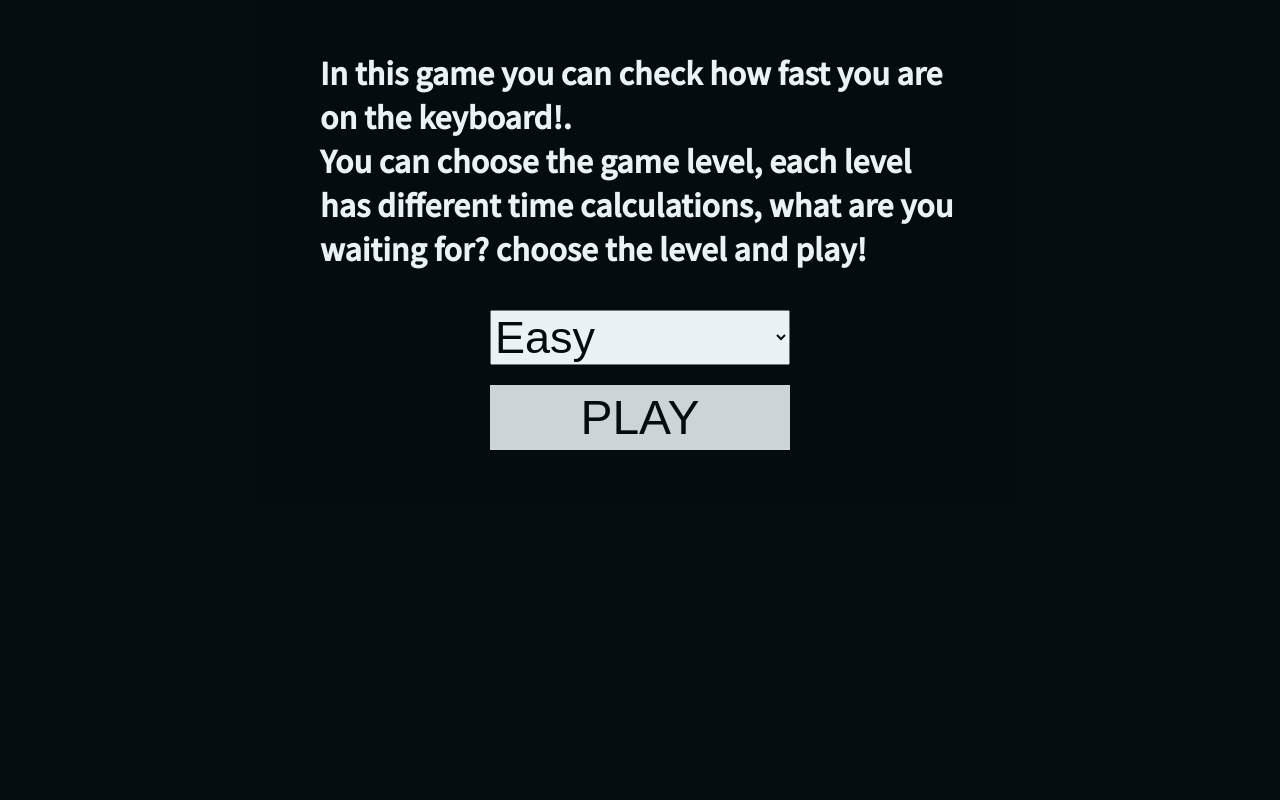
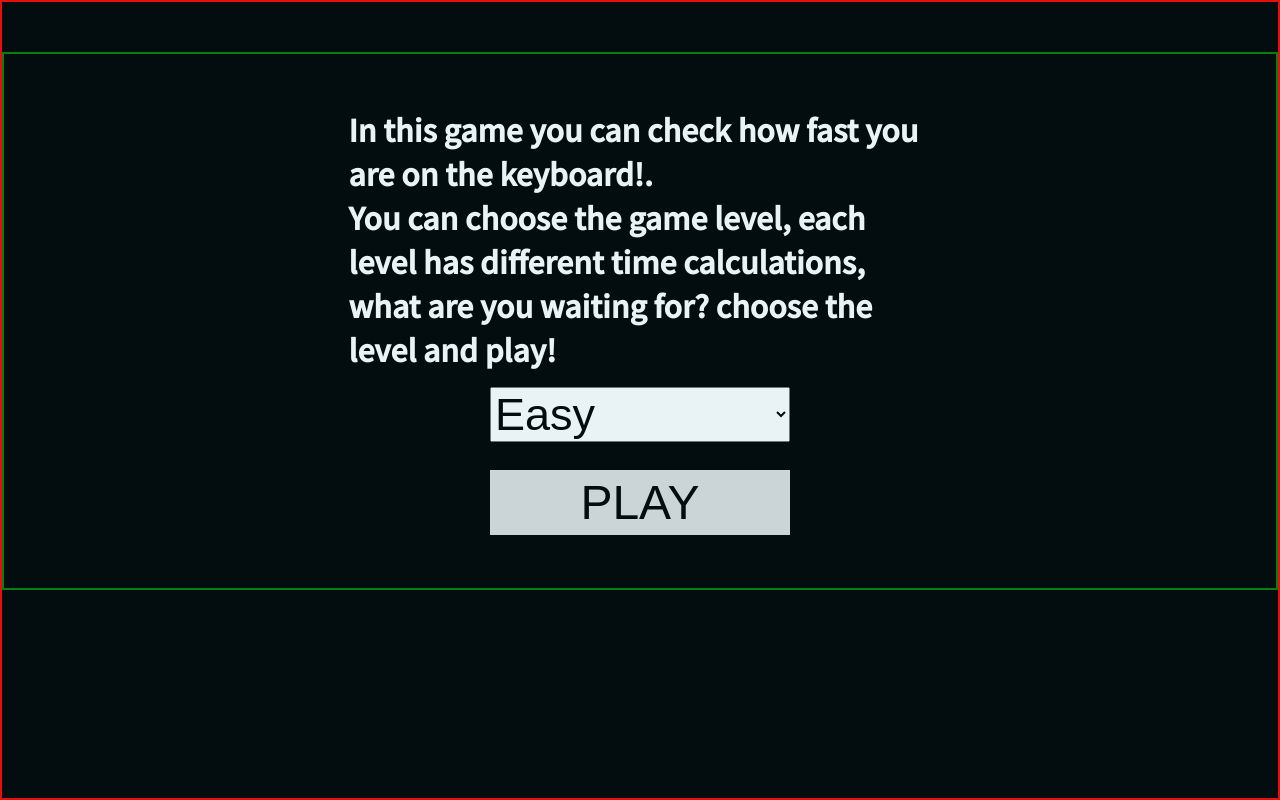
Before and after one commit to muhammadawwad9/type-faster, a React (Create React App) app: page / in a window 1280 px wide. Built offline with nearby package versions, Linux system fonts and the light colour scheme.

Commit message:
fixed some flexbox in the overlay

```diff
--- a/src/components/Overlay/Overlay.css
+++ b/src/components/Overlay/Overlay.css
@@ -10,16 +10,23 @@
   opacity: 0.9;
   color: #fff;
   font-weight: bold;
+  font-size: 30px;
+  padding-top: 50px;
+  border: 2px solid red;
+}
+
+.overlay-items {
+  border: 2px solid green;
+  min-height: 500px;
   display: flex;
+  flex-direction: column;
+  align-items: center;
+  justify-content: space-around;
+  padding: 45px;
+}
 
-  align-items: center;
-  flex-direction: column;
-  row-gap: 40px;
-  font-size: 30px;
-  display: -webkit-flex;
-  -webkit-align-items: center;
-  -webkit-box-orient: horizontal;
-  padding-top: 50px;
+.overlay-items * {
+  margin: 4px;
 }
 
 .level-selection {
--- a/src/components/Overlay/Overlay.jsx
+++ b/src/components/Overlay/Overlay.jsx
@@ -26,6 +26,7 @@ const Overlay = ({ setLevel, setStartTheGame }) => {
   }, [timeToStart]);
   return (
     <div className="Overlay">
+      <div className="overlay-items">
         <div className="description">
           <p>
             In this game you can check how fast you are on the keyboard!.
@@ -47,6 +48,7 @@ const Overlay = ({ setLevel, setStartTheGame }) => {
           {timeToStart}
         </span>
       </div>
+    </div>
   );
 };
 
```
Lines whose indentation alone changed are shown as unchanged.
